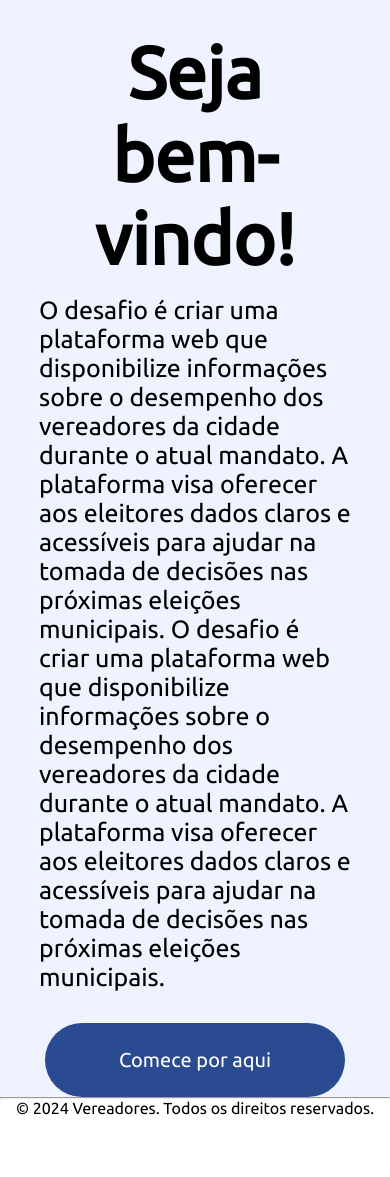
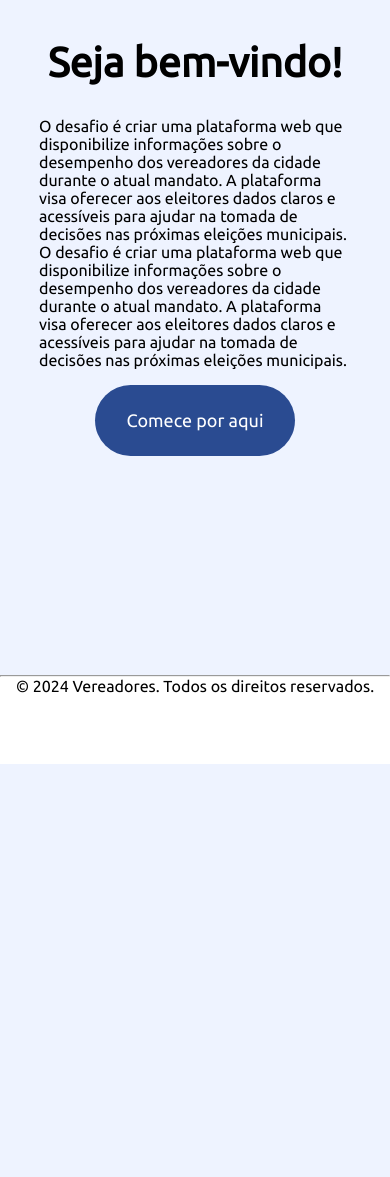
Before and after one commit to nicolygz/the-devs-department, a Flask app: page / in a window 390 px wide. Shown: the part 80-1257 px from the top of the page. After the commit the page ends 844 px from the top, so only its background shows below. Run offline with Flask 3, Linux system fonts and the light colour scheme.

Commit message:
layout responsivo

```diff
--- a/flask-project/static/home.css
+++ b/flask-project/static/home.css
@@ -1,42 +1,75 @@
 .content {
     background-color: #EEF3FF;
     margin: 0 auto;
+}
+section {
+    margin: auto;
+    width: 80%;
+    max-width: 1470px;
 }
 
 .intro {
     display: flex;
     flex-direction: column;
-    margin: 0 10%;
+    padding-top: 10%;
 }
 
 .intro h1 {
     text-align: center;
     font-size: 72px;
-    margin-top: 10%;
 }
 
 .intro p {
     text-align: left;
-    font-size: 25px;
-    margin-top: 5%;
+    font-size: 24px;
+    margin-top: 10%;
 }
 
 .intro a {
     display: inline-block;
-    padding: 25px;
+    text-align: center;
     background-color: #2A4B91;
     color: white;
     text-decoration: none;
     border: none;
+    padding: 25px;
     border-radius: 50px;
     width: 250px;
     font-size: 20px;
-    text-align: center;
 }
-
 
 .button {
     display: block;
     margin: 0 auto;
-    margin-top: 10%;
+    padding-top: 5%;
 }
+
+@media (max-width: 660px) {
+    .intro h1 {
+        font-size: 64px;
+    }
+
+    .intro p {
+        font-size: 21px;
+    }
+
+    .intro a {
+        width: 200px;
+
+    }
+}
+
+@media (max-width: 480px) {
+    .intro h1 {
+        font-size: 41px;
+    }
+
+    .intro p {
+        font-size: 16px;
+    }
+
+    .intro a {
+        width: 150px;
+        font-size: 18px;
+    }
+}
--- a/flask-project/static/styles.css
+++ b/flask-project/static/styles.css
@@ -8,8 +8,9 @@ body {
     font-family: 'Ubuntu';
 }
 .navbar-ul-none{
-    list-style-type:none;
+    list-style-type: none;
     margin-right: 5rem;
+    margin-left: 1rem;
     column-gap: 1rem;
 }
 .navbar-ul-none > li > a{
```
